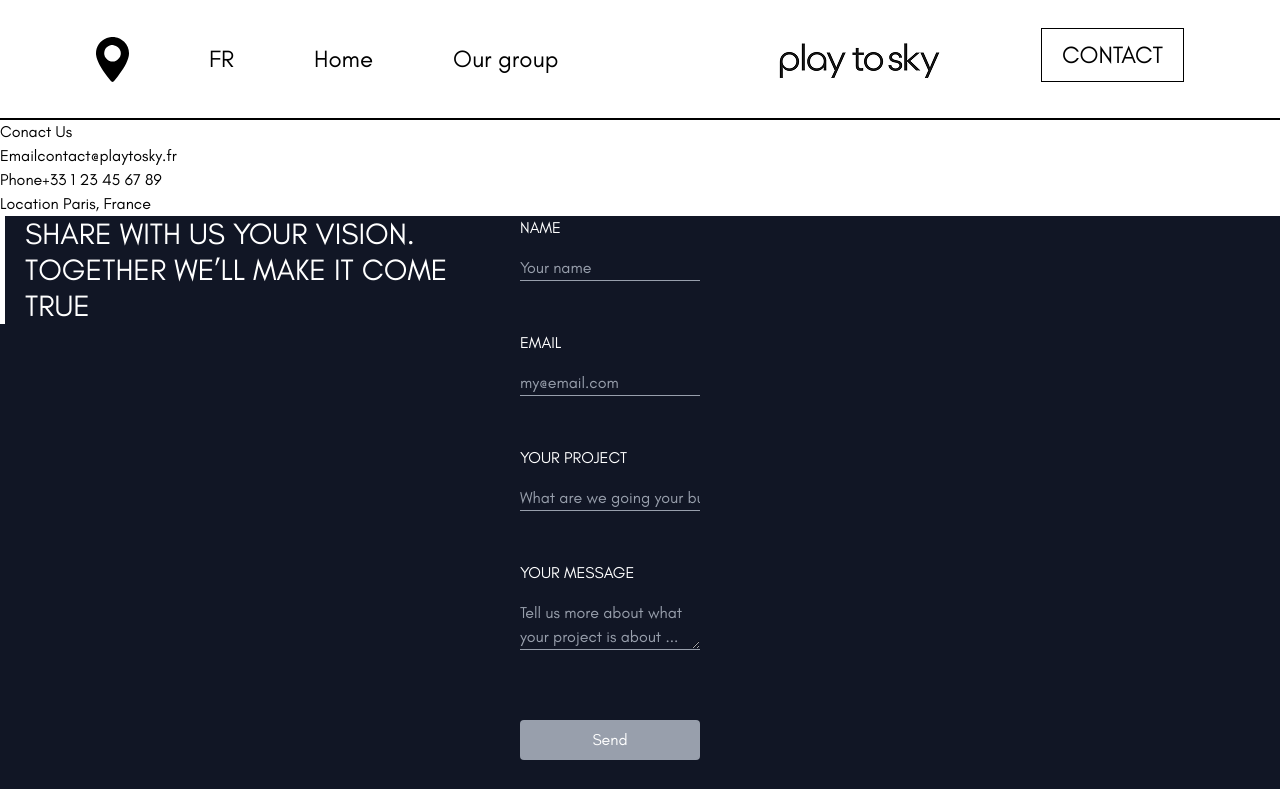
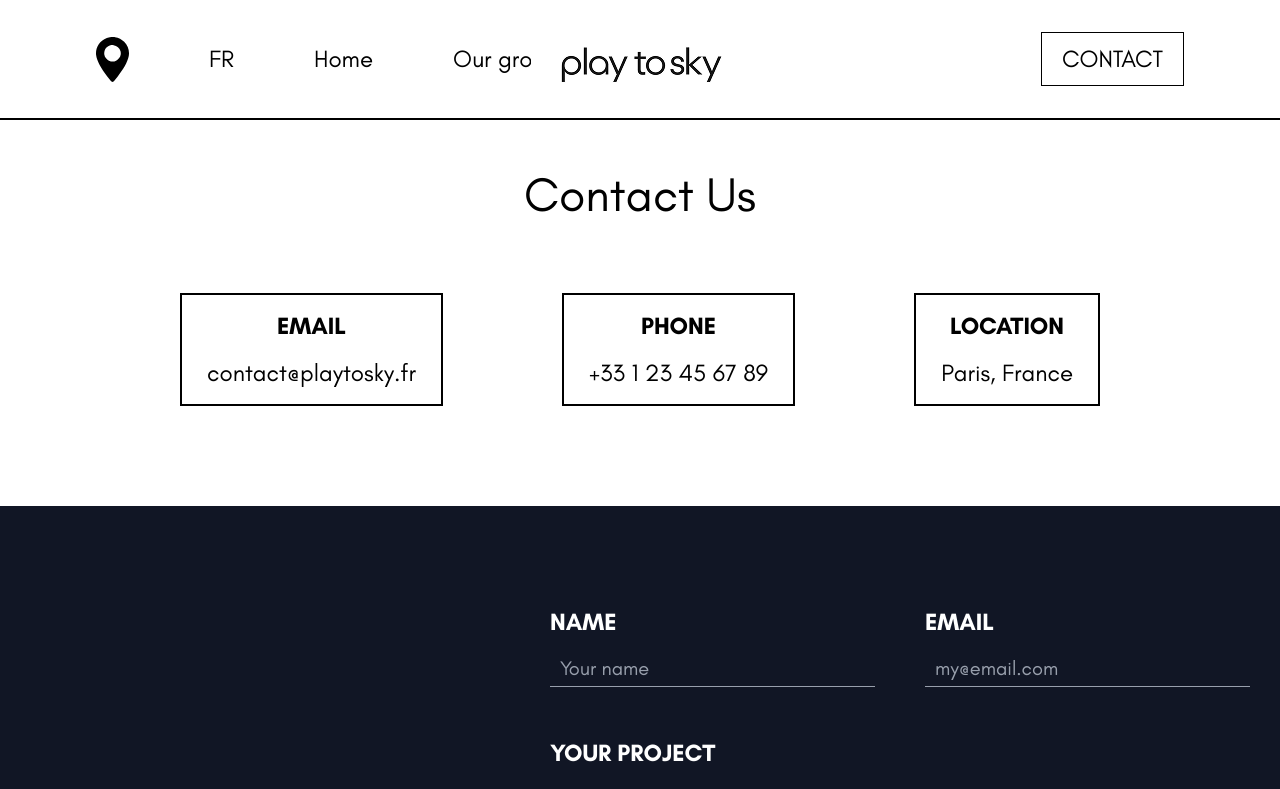
Before and after one commit to 4skygroup/play-to-sky, a React (Vite) app: page /contact in a window 1280 px wide. Shown: the top 789 px of the page. Built offline with nearby package versions, Linux system fonts and the light colour scheme.

Commit message:
Contact page

```diff
--- a/src/components/Footer.tsx
+++ b/src/components/Footer.tsx
@@ -34,7 +34,7 @@ export default function Footer() {
     },
   ];
   return (
-    <footer className="flex justify-between items-start bg-footer-bg w-full h-fit px-40 py-12.5">
+    <footer className="flex justify-between items-start bg-footer-bg w-full h-fit px-40 py-12.5 border-t-2 border-t-solid border-t-white">
       <div className="flex flex-col gap-y-10 justify-end items-center w-fit h-full my-auto">
         <img src="/images/Play To Sky Logo Blue.png" alt="Play To Sky Blue" />
         <p className="text-app-gray underline text-base w-67.5 text-center">
--- a/src/components/Header.tsx
+++ b/src/components/Header.tsx
@@ -30,8 +30,8 @@ export default function Header({ bgColor }: { bgColor: "black" | "white" }) {
           <span className="">Our group</span>
         </Link>
       </div>
-      <div className="flex grow justify-between">
-        <Link to="/">
+      <div className="flex justify-end grow">
+        <Link to="/" className="absolute left-1/2 -translate-x-1/2">
           <img
             className=""
             src={
@@ -44,7 +44,7 @@ export default function Header({ bgColor }: { bgColor: "black" | "white" }) {
         </Link>
         <Link to="/contact">
           <button
-            className={`contact uppercase text-2xl border border-solid ${bgColor === "black" ? "border-white" : "border-black"} px-5 py-2.5`}
+            className={`contact uppercase text-2xl border border-solid ${bgColor === "black" ? "border-white" : "border-black"} px-5 py-2.5 cursor-pointer`}
           >
             Contact
           </button>
--- a/src/pages/Contact.tsx
+++ b/src/pages/Contact.tsx
@@ -7,57 +7,65 @@ export default function Contact() {
   return (
     <div>
       <Header bgColor="white" />
-      <section>
-        <h1>Conact Us</h1>
-        <div>
-          <div>
-            <span>Email</span>
+      <section className="flex flex-col items-center w-full pb-25 pt-12.5 px-45 gap-y-18.75">
+        <h1 className="text-5xl">Contact Us</h1>
+        <div className="flex justify-between w-full">
+          <a
+            href="mailto:contact@playtosky.fr"
+            className="flex flex-col gap-y-3.75 border-2 border-black border-solid items-center py-3.75 px-6.25 text-2xl cursor-pointer hover:text-white hover:bg-black"
+          >
+            <span className="font-bold uppercase">Email</span>
             <span>contact@playtosky.fr</span>
-          </div>
-          <div>
-            <span>Phone</span>
+          </a>
+          <a
+            href="tel:+33123456789"
+            className="flex flex-col gap-y-3.75 border-2 border-black border-solid items-center py-3.75 px-6.25 text-2xl cursor-pointer hover:text-white hover:bg-black"
+          >
+            <span className="font-bold uppercase">Phone</span>
             <span>+33 1 23 45 67 89</span>
-          </div>
-          <div>
-            <span>Location</span>
+          </a>
+          <div className="flex flex-col gap-y-3.75 border-2 border-black border-solid items-center py-3.75 px-6.25 text-2xl cursor-pointer hover:text-white hover:bg-black">
+            <span className="font-bold uppercase">Location</span>
             <span> Paris, France</span>
           </div>
         </div>
       </section>
-      <section className="bg-footer-bg flex gap-x-17.5">
+      <section className="bg-footer-bg flex gap-x-17.5 justify-center items-center py-25 px-20">
         <div>
           <p className="uppercase text-white text-3xl border-l-5 border-solid border-white pl-5 w-112.5 ">
             SHARE WITH US YOUR VISION. TOGETHER WE’LL MAKE IT COME TRUE
           </p>
         </div>
-        <div className="flex flex-col width-175 gap-y-12.5">
+        <div className="flex flex-col w-175 gap-y-12.5">
+          <div className="flex w-full gap-x-12.5">
             <Input
               label="Name"
-            labelStyle="text-white uppercase"
+              labelStyle="text-white uppercase font-bold text-2xl"
               placeholder="Your name"
-            style="border-b-1 border-b-dark-gray border-b-solid placeholder:text-dark-gray"
+              style="w-81.25 px-2.5 py-1 border-b-1 border-b-dark-gray border-b-solid placeholder:text-dark-gray placeholder:text-xl outline-none text-white"
             />
             <Input
               label="Email"
               placeholder="my@email.com"
-            labelStyle="text-white uppercase"
-            style="border-b-1 border-b-dark-gray border-b-solid placeholder:text-dark-gray"
+              labelStyle="text-white uppercase font-bold text-2xl"
+              style="w-81.25 px-2.5 py-1 border-b-1 border-b-dark-gray border-b-solid placeholder:text-dark-gray placeholder:text-xl outline-none text-white"
               type="email"
             />
+          </div>
           <Input
             label="Your project"
-            labelStyle="text-white uppercase"
+            labelStyle="text-white uppercase font-bold text-2xl"
             placeholder="What are we going your build together ?"
-            style="w-full border-b-1 border-b-dark-gray border-b-solid placeholder:text-dark-gray"
+            style="w-full border-b-1 border-b-dark-gray border-b-solid placeholder:text-dark-gray placeholder:text-xl px-2.5 py-1 outline-none text-white"
             type="email"
           />
           <Textarea
             label="Your message"
-            labelStyle="text-white uppercase"
+            labelStyle="text-white uppercase font-bold text-2xl"
             placeholder="Tell us more about what your project is about ..."
-            style="w-full border-b-1 border-b-dark-gray border-b-solid placeholder:text-dark-gray"
+            style="w-full border-b-1 border-b-dark-gray border-b-solid placeholder:text-dark-gray placeholder:text-xl px-2.5 py-1 h-40 resize-none outline-none text-white"
           />
-          <button className="bg-dark-gray text-white rounded-sm py-2 px-4 mt-5">
+          <button className="bg-white text-footer-bg rounded-sm py-3.75 px-7.5 text-2xl w-fit uppercase cursor-pointer">
             Send
           </button>
         </div>
```
Lines whose indentation alone changed are shown as unchanged.
